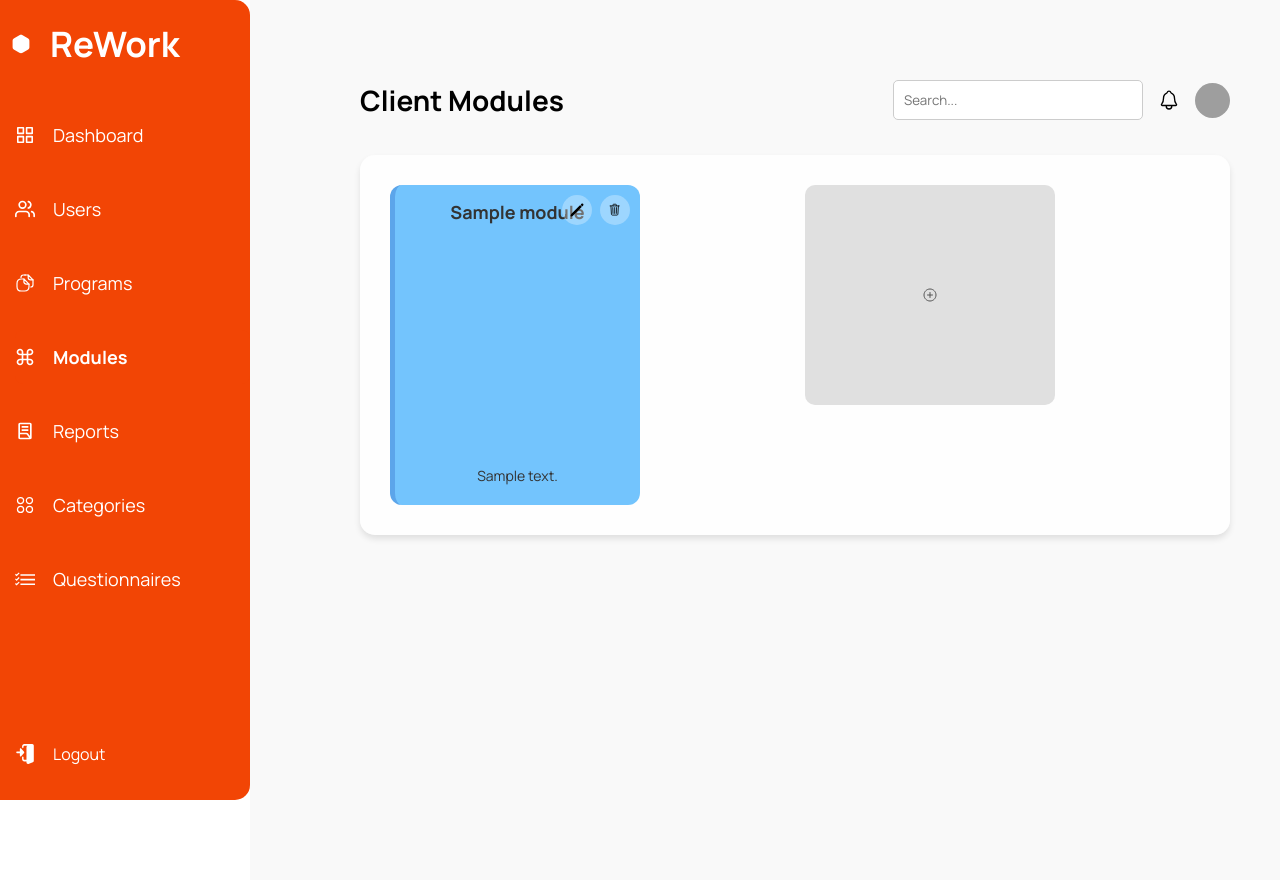
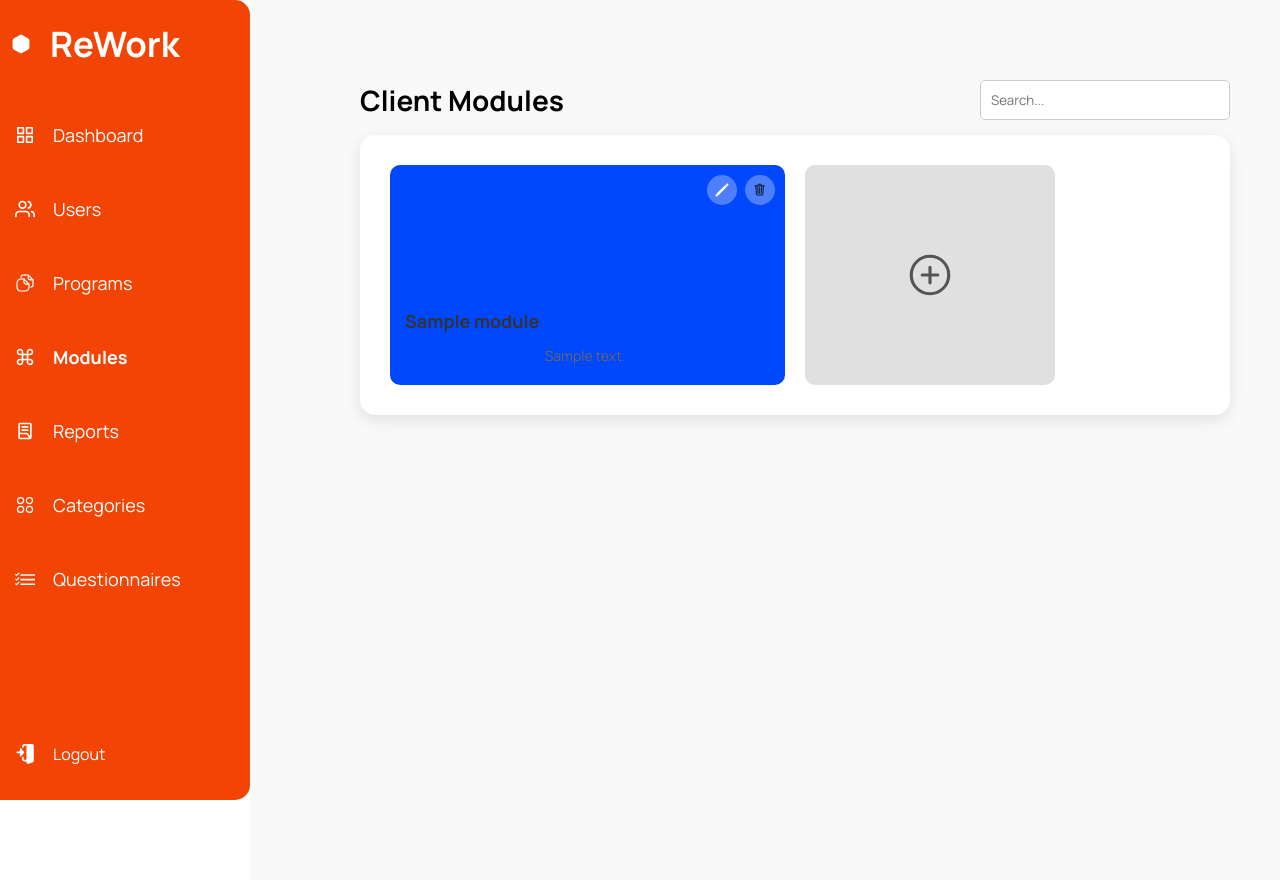
Before and after one commit to Aabumouti03/PixelPerfect, a Django app: page /client_modules/ in a window 1280 px wide. Run offline with Django 5.2, Linux system fonts and the light colour scheme; a user stored in the database is signed in; tables that the repository leaves empty hold one stand-in row (values such as "Sample post"); grey boxes are pictures that could not be loaded.

Commit message:
Fix client modules

```diff
--- a/client/templates/client/client_modules.html
+++ b/client/templates/client/client_modules.html
@@ -73,19 +73,22 @@
 
 
         .modules-container {
-            background: rgba(255, 255, 255, 0.8);
+            background: white;
             padding: 30px;
             border-radius: 15px;
-            box-shadow: 0 4px 6px rgba(0, 0, 0, 0.1);
+            box-shadow: 0px 5px 15px rgba(0, 0, 0, 0.1);
             max-width: 1100px;
             width: 100%;
-            margin-top: 20px;
+            display: flex;
+            justify-content: center;
+            align-items: center;
         }
 
         .module-grid {
             display: grid;
             grid-template-columns: repeat(auto-fit, minmax(250px, 1fr));
             gap: 20px;
+            width: 100%;
         }
 
         .programs-header,
@@ -103,58 +106,42 @@
         }
 
         .module-card {
-            border-radius: 12px;
-            width: 250px;
-            height: 320px;
-            padding: 15px;
+            padding: 20px;
+            border-radius: 10px;
+            color: white;
+            text-align: left;
+            position: relative;
+            height: 220px;
+            width: 100%;
             display: flex;
             flex-direction: column;
-            justify-content: space-between;
-            align-items: center;
-            background: white;
-            text-align: center;
-            position: relative;
-            overflow: hidden;
-            transition: transform 0.2s;
+            justify-content: flex-end;
+            padding-bottom: 15px;
+            padding-left: 15px;
+            transition: transform 0.2s ease-in-out;
+            background-size: cover !important;
+            background-position: center;
         }
 
-        /* 3D Effect: Adding subtle shadow on the left edge */
-        .module-card::before {
-            content: "";
-            position: absolute;
-            left: 0;
-            top: 0;
-            width: 10px;
-            height: 100%;
+
+
+
+         .module-card:nth-child(6n+1),
+        .module-card:nth-child(6n+3),
+        .module-card:nth-child(6n+5) {
+            background-color: #0148FD;
+
 
         }
 
-        /* Alternate colors for adjacent cards */
-        .module-card:nth-child(odd) {
-            background: #73C4FD;
-            border-left: 5px solid #5ca5ea; /* Blue 3D-like left edge */
+
+        .module-card:nth-child(6n+2),
+        .module-card:nth-child(6n+4),
+        .module-card:nth-child(6n+6) {
+            background-color: #73C4FD;
+
         }
 
-        .module-card:nth-child(even) {
-            background: #0048FF;
-            border-left: 5px solid #012EAB; /* Blue 3D-like left edge */
-        }
-
-        .module-card:nth-child(odd) h3 {
-            color: #333;
-        }
-
-        .module-card:nth-child(even) h3 {
-            color: #eeebeb;
-        }
-
-        .module-card:nth-child(odd) p {
-            color: #333;
-        }
-
-        .module-card:nth-child(even) p {
-            color: #eeebeb;
-        }
 
         /* Ensure title stays inside the card */
         .module-card h5 {
@@ -207,6 +194,13 @@
             background-color: rgba(255, 99, 71, 0.8);
         }
 
+
+        .add-module-card ion-icon {
+            font-size: 50px;
+            color: #555;
+        }
+
+
         .add-module-card {
             border-radius: 12px;
             width: 250px;
@@ -240,8 +234,8 @@
             </div>
             <div class="header-icons">
                 <input type="text" class="search-bar" placeholder="Search..." onkeyup="searchModules(event)">
-                <ion-icon name="notifications-outline"></ion-icon>
-                <img src="{% static 'profile.jpg' %}" alt="Profile" class="profile-icon">
+
+
             </div>
         </div>
 
```
